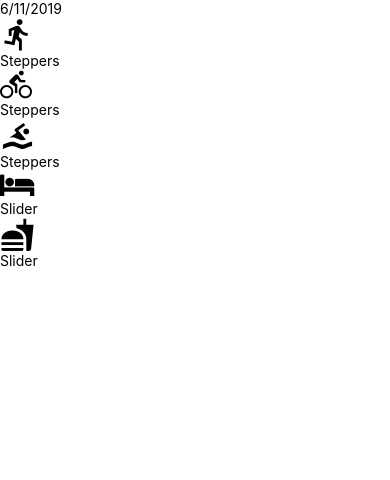
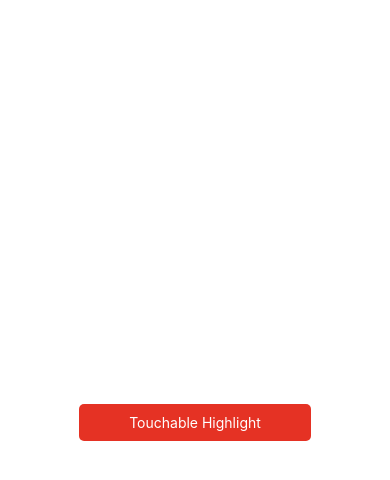
Before and after one commit to gabebravo/react-native-fitness-app, a React Native app: screen / in a window 390 px wide. Shown: the top 480 px of the page. Built offline with nearby package versions, Linux system fonts and the light colour scheme.

Commit message:
TouchableHighlight button version

```diff
--- a/App.js
+++ b/App.js
@@ -1,16 +1,47 @@
 import React from 'react';
-import { View } from 'react-native';
+import {
+  View, Text, StyleSheet,
+  TouchableHighlight, TouchableNativeFeedback, TouchableOpacityComponent, TouchableWithoutFeedbackComponent
+} from 'react-native';
 import AddEntry from './components/AddEntry'
 
 class App extends React.Component {
 
+  handlePress = () => {
+    alert('hello world');
+  };
+
   render() {
     return (
-      <View>
-        <AddEntry />
+      <View style={styles.container}>
+        <TouchableHighlight style={styles.btn} onPress={this.handlePress} underlayColor='#0000ff'>
+          <Text style={styles.btnText}>Touchable Highlight</Text>
+        </TouchableHighlight>
       </View>
     );
-  }
+  };
 }
 
 export default App
+
+const styles = StyleSheet.create({
+  container: {
+    flex: 1,
+    marginLeft: 10,
+    marginRight: 10,
+    alignItems: 'center',
+    justifyContent: 'center'
+  },
+  btn: {
+    backgroundColor: '#E53224',
+    padding: 10,
+    paddingLeft: 50,
+    paddingRight: 50,
+    justifyContent: 'center',
+    alignItems: 'center',
+    borderRadius: 5
+  },
+  btnText: {
+    color: '#fff'
+  }
+})
```
